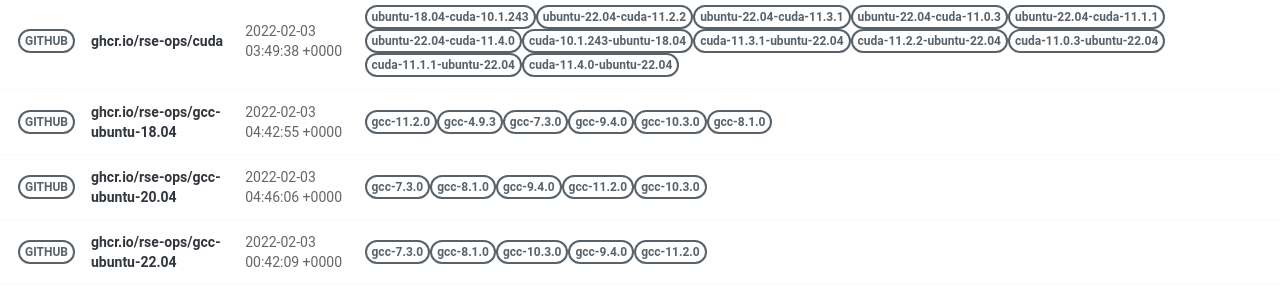
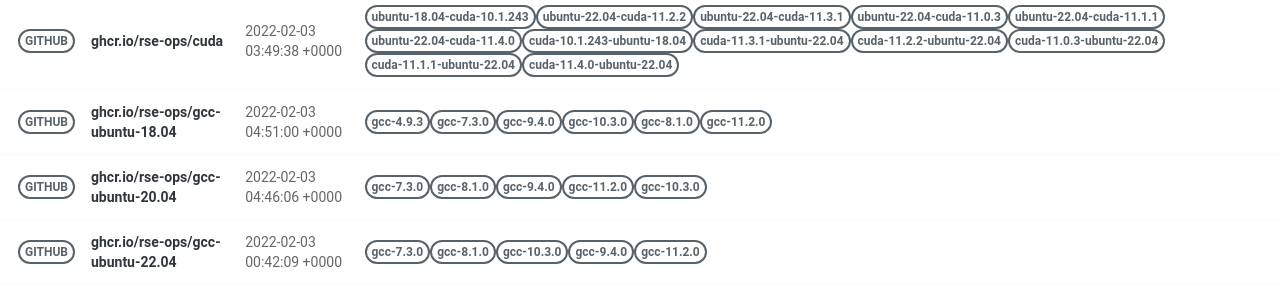
Before and after one commit to rse-ops/docker-images, a Jekyll site: the page built from pages/index.md, in a window 1280 px wide. Shown: the part 502-801 px from the top of the page. Built offline with Jekyll 4.4.1, drawn with Linux system fonts in a browser that asks for light colours; nearby versions of some CDN libraries.

Commit message:
Automated push to update library 2022-02-03

```diff
--- a/_library/ghcr.io-rse-ops-gcc-ubuntu-18.04.md
+++ b/_library/ghcr.io-rse-ops-gcc-ubuntu-18.04.md
@@ -1,14 +1,11 @@
 ---
 layout: container
 name: ghcr.io/rse-ops/gcc-ubuntu-18.04
-updated_at: 2022-02-03 04:42:55.169629
+updated_at: 2022-02-03 04:51:00.438771
 
 
 container_url: https://github.com/orgs/rse-ops/packages/container/package/gcc-ubuntu-18.04
 versions:
- - tag: gcc-11.2.0
-   dockerfile: https://github.com/rse-ops/docker-images/blob/main/ubuntu/gcc/Dockerfile
-   manifest: https://crane.ggcr.dev/manifest/ghcr.io/rse-ops/gcc-ubuntu-18.04:gcc-11.2.0
  - tag: gcc-4.9.3
    dockerfile: https://github.com/rse-ops/docker-images/blob/main/ubuntu/gcc/Dockerfile
    manifest: https://crane.ggcr.dev/manifest/ghcr.io/rse-ops/gcc-ubuntu-18.04:gcc-4.9.3
```
Also changed, not shown: other parts of _library/ghcr.io-rse-ops-gcc-ubuntu-18.04.md (+3 -0 lines).
